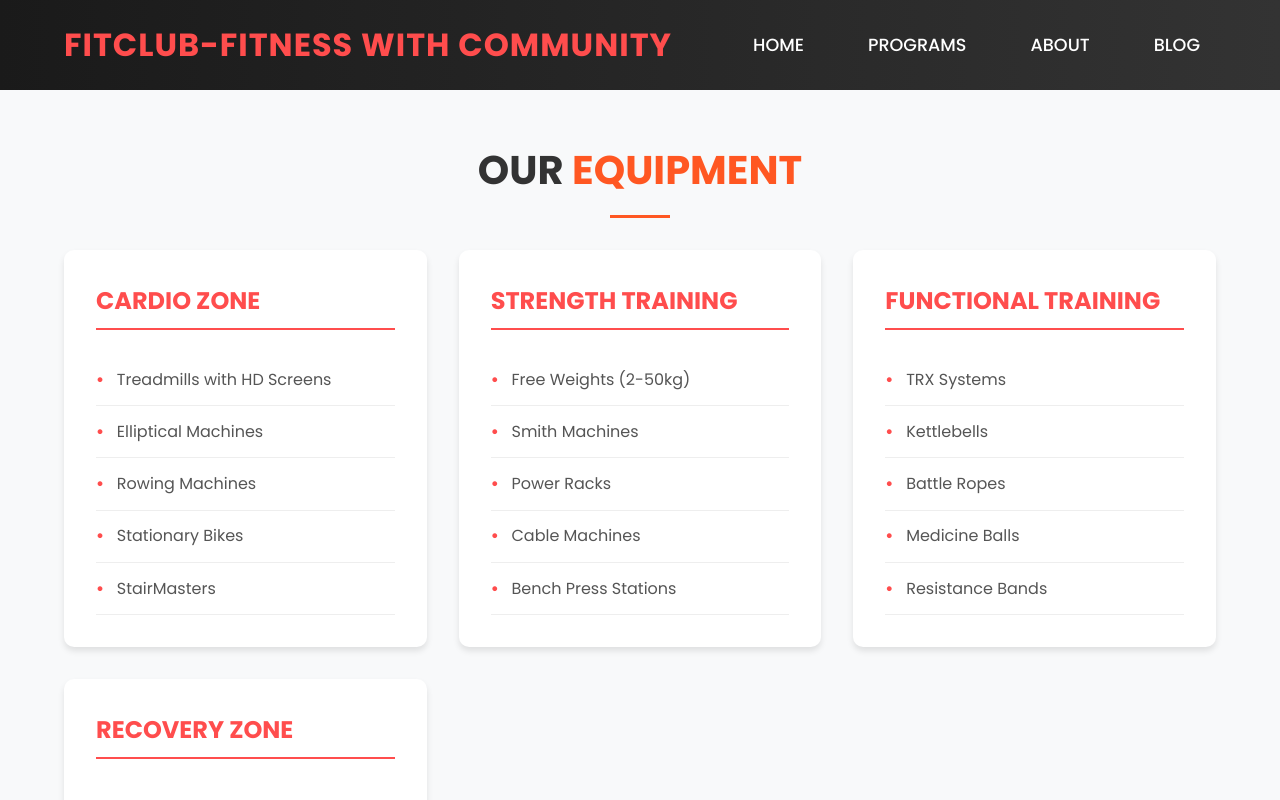
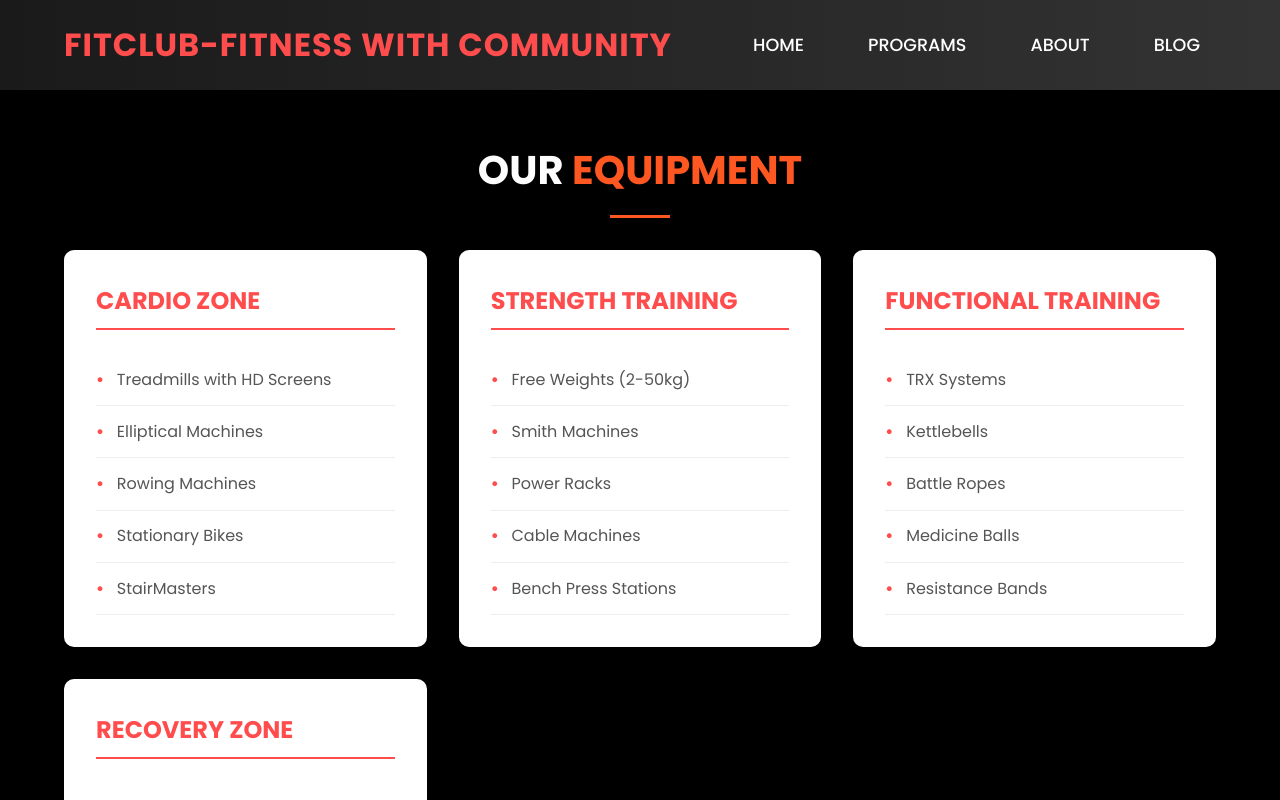
Before and after one commit to TusharGhosh56/Fit_Club, a React (Create React App) app: page /programs in a window 1280 px wide. Shown: the top 800 px of the page. Built offline with nearby package versions, Linux system fonts and the light colour scheme.

Commit message:
fixed css in pragrams page

```diff
--- a/src/css/Programs.css
+++ b/src/css/Programs.css
@@ -1,13 +1,13 @@
 .equipment {
   padding: 3rem 4rem;
-  background-color: #f8f9fa;
+  background-color: #000000;
 }
 
 .section-title {
   text-align: center;
   font-size: 2.5rem;
   margin-bottom: 3rem;
-  color: #333;
+  color: #fdfdfd;
   text-transform: uppercase;
 }
 
```
